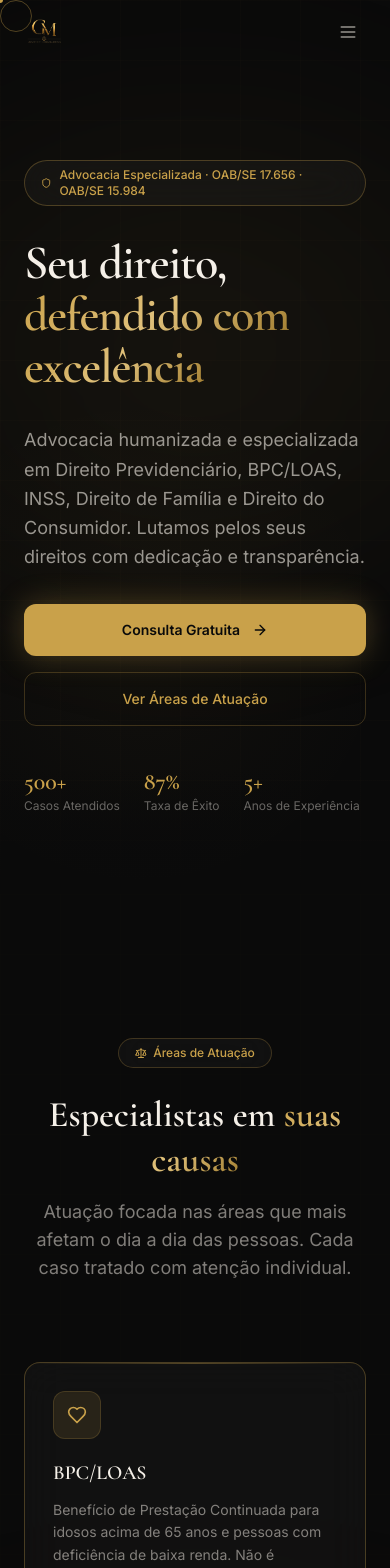
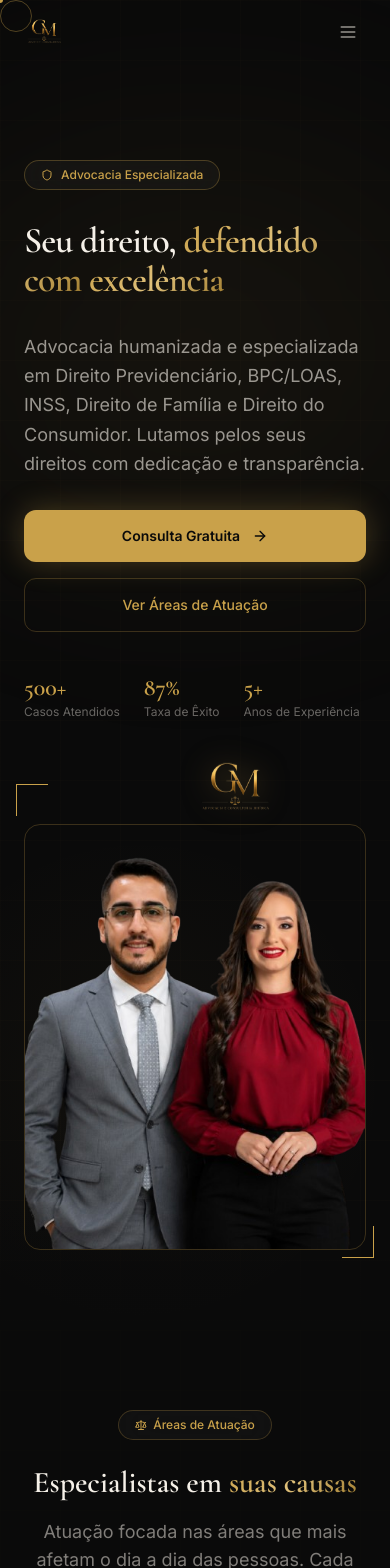
Before and after one commit to viniciuscarregosaa/gm-advocacia, a React (Vite) app: page / in a window 390 px wide. Shown: the top 1568 px of the page. Built offline with nearby package versions, Linux system fonts and the light colour scheme.

Commit message:
fix: ajustes de responsividade mobile

```diff
--- a/src/index.css
+++ b/src/index.css
@@ -30,6 +30,19 @@ body {
   -moz-osx-font-smoothing: grayscale;
   overflow-x: hidden;
   cursor: none;
+}
+
+/* Seções — padding vertical reduzido em mobile */
+section {
+  padding-left: 0;
+  padding-right: 0;
+}
+
+@media (max-width: 768px) {
+  .py-36 {
+    padding-top: 5rem !important;
+    padding-bottom: 5rem !important;
+  }
 }
 
 /* Gold scrollbar */
--- a/src/sections/About.jsx
+++ b/src/sections/About.jsx
@@ -88,7 +88,7 @@ export default function About() {
               >
                 Sobre o Escritório
               </span>
-              <h2 className="font-serif text-4xl lg:text-5xl font-semibold mb-5 leading-[1.1]">
+              <h2 className="font-serif text-3xl sm:text-4xl lg:text-5xl font-semibold mb-5 leading-[1.1]">
                 Advocacia com{' '}
                 <span className="gold-gradient">propósito e</span>{' '}
                 dedicação
@@ -134,7 +134,7 @@ export default function About() {
           >
             Nossa Equipe
           </span>
-          <h2 className="font-serif text-4xl lg:text-5xl font-semibold leading-tight">
+          <h2 className="font-serif text-3xl sm:text-4xl lg:text-5xl font-semibold leading-tight">
             Quem vai{' '}
             <span className="gold-gradient">lutar por você</span>
           </h2>
--- a/src/sections/BPC.jsx
+++ b/src/sections/BPC.jsx
@@ -50,7 +50,7 @@ export default function BPC() {
           >
             BPC / LOAS
           </span>
-          <h2 className="font-serif text-4xl lg:text-6xl font-semibold mb-4 leading-tight">
+          <h2 className="font-serif text-3xl sm:text-4xl lg:text-6xl font-semibold mb-4 leading-tight">
             Quem tem direito ao{' '}
             <span className="gold-gradient">BPC?</span>
           </h2>
--- a/src/sections/CTA.jsx
+++ b/src/sections/CTA.jsx
@@ -73,7 +73,7 @@ export default function CTA() {
             whileInView={{ opacity: 1, y: 0 }}
             viewport={{ once: true }}
             transition={{ duration: 0.7, delay: 0.1 }}
-            className="font-serif text-5xl lg:text-7xl font-semibold leading-tight mb-6"
+            className="font-serif text-3xl sm:text-5xl lg:text-7xl font-semibold leading-tight mb-6"
           >
             Seu direito pode estar mais próximo{' '}
             <span className="gold-gradient">do que você imagina.</span>
--- a/src/sections/Differentials.jsx
+++ b/src/sections/Differentials.jsx
@@ -66,7 +66,7 @@ export default function Differentials() {
           >
             Por que nos escolher
           </span>
-          <h2 className="font-serif text-4xl lg:text-6xl font-semibold mb-4 leading-tight">
+          <h2 className="font-serif text-3xl sm:text-4xl lg:text-6xl font-semibold mb-4 leading-tight">
             O que nos{' '}
             <span className="gold-gradient">diferencia</span>
           </h2>
--- a/src/sections/Hero.jsx
+++ b/src/sections/Hero.jsx
@@ -59,11 +59,12 @@ export default function Hero() {
               transition={{ delay: 0.1 }}
             >
               <span
-                className="inline-flex items-center gap-2 glass rounded-full px-4 py-1.5 text-xs font-medium border"
+                className="inline-flex flex-wrap items-center gap-2 glass rounded-full px-4 py-1.5 text-xs font-medium border"
                 style={{ borderColor: 'rgba(201,161,74,0.3)', color: GOLD }}
               >
-                <Shield className="w-3 h-3" />
-                Advocacia Especializada · OAB/SE 17.656 · OAB/SE 15.984
+                <Shield className="w-3 h-3 flex-shrink-0" />
+                <span>Advocacia Especializada</span>
+                <span className="hidden sm:inline">· OAB/SE 17.656 · OAB/SE 15.984</span>
               </span>
             </motion.div>
 
@@ -73,7 +74,7 @@ export default function Hero() {
               initial="hidden"
               animate="visible"
               transition={{ delay: 0.2 }}
-              className="font-serif text-5xl lg:text-7xl font-semibold leading-[1.08] tracking-tight"
+              className="font-serif text-4xl sm:text-5xl lg:text-7xl font-semibold leading-[1.08] tracking-tight"
             >
               Seu direito,{' '}
               <span className="gold-gradient">defendido com</span>{' '}
@@ -146,7 +147,39 @@ export default function Hero() {
             </motion.div>
           </div>
 
-          {/* Right — scales decoration */}
+          {/* Foto mobile — visível só em telas pequenas */}
+          <motion.div
+            variants={fadeUp}
+            initial="hidden"
+            animate="visible"
+            transition={{ delay: 0.5 }}
+            className="lg:hidden relative w-full mt-2"
+          >
+            <motion.img
+              src="/LOGO.jpg"
+              alt="GM Advocacia"
+              animate={{ y: [0, -5, 0] }}
+              transition={{ duration: 5, repeat: Infinity, ease: 'easeInOut' }}
+              className="absolute -top-10 left-1/2 -translate-x-1/2 z-20 w-20 h-20 object-contain"
+              style={{ filter: 'drop-shadow(0 0 14px rgba(201,161,74,0.5))' }}
+            />
+            <div className="absolute -top-2 -left-2 w-8 h-8 pointer-events-none">
+              <div className="absolute top-0 left-0 w-full h-px" style={{ background: GOLD }} />
+              <div className="absolute top-0 left-0 h-full w-px" style={{ background: GOLD }} />
+            </div>
+            <div className="absolute -bottom-2 -right-2 w-8 h-8 pointer-events-none">
+              <div className="absolute bottom-0 right-0 w-full h-px" style={{ background: GOLD }} />
+              <div className="absolute bottom-0 right-0 h-full w-px" style={{ background: GOLD }} />
+            </div>
+            <img
+              src="/milene_e_gabriel.png"
+              alt="Dr. Gabriel Freitas e Dra. Milene Andrade"
+              className="w-full h-auto rounded-2xl mt-8"
+              style={{ border: '1px solid rgba(201,161,74,0.25)' }}
+            />
+          </motion.div>
+
+          {/* Right — desktop only */}
           <motion.div
             initial={{ opacity: 0, scale: 0.85 }}
             animate={{ opacity: 1, scale: 1 }}
--- a/src/sections/HowItWorks.jsx
+++ b/src/sections/HowItWorks.jsx
@@ -63,7 +63,7 @@ export default function HowItWorks() {
           >
             Como Trabalhamos
           </span>
-          <h2 className="font-serif text-4xl lg:text-6xl font-semibold mb-4 leading-tight">
+          <h2 className="font-serif text-3xl sm:text-4xl lg:text-6xl font-semibold mb-4 leading-tight">
             Do primeiro contato ao{' '}
             <span className="gold-gradient">seu resultado</span>
           </h2>
--- a/src/sections/Results.jsx
+++ b/src/sections/Results.jsx
@@ -64,7 +64,7 @@ export default function Results() {
             <TrendingUp className="w-3 h-3" />
             Nossos Resultados
           </span>
-          <h2 className="font-serif text-4xl lg:text-6xl font-semibold mb-4 leading-tight">
+          <h2 className="font-serif text-3xl sm:text-4xl lg:text-6xl font-semibold mb-4 leading-tight">
             Números que{' '}
             <span className="gold-gradient">comprovam</span>
           </h2>
--- a/src/sections/Services.jsx
+++ b/src/sections/Services.jsx
@@ -68,7 +68,7 @@ export default function Services() {
             <Scale className="w-3 h-3" />
             Áreas de Atuação
           </span>
-          <h2 className="font-serif text-4xl lg:text-6xl font-semibold mb-4 leading-tight">
+          <h2 className="font-serif text-3xl sm:text-4xl lg:text-6xl font-semibold mb-4 leading-tight">
             Especialistas em{' '}
             <span className="gold-gradient">suas causas</span>
           </h2>
```
